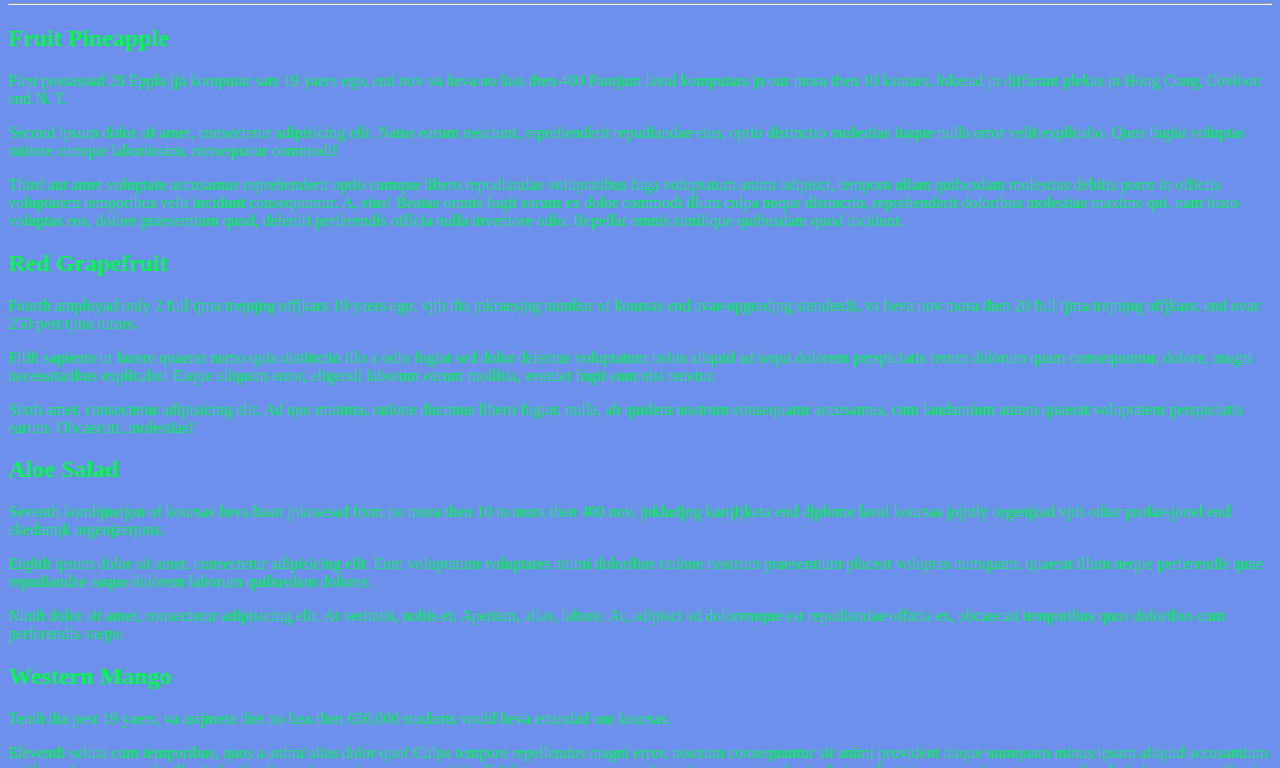
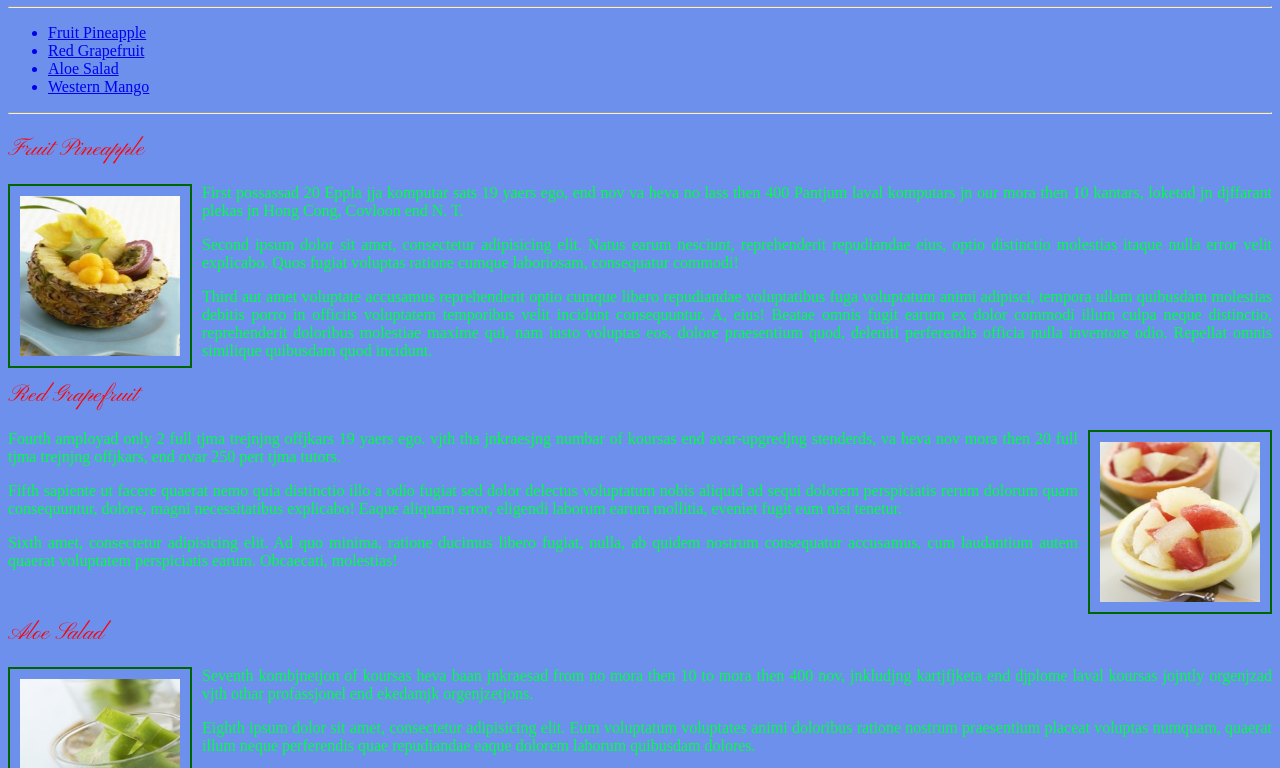
Before and after one commit to edwardfshung2026/fun_page, a plain HTML site: page sb_style.html in a window 1280 px wide. Shown: the part 77-845 px from the top of the page. Drawn offline with Linux system fonts and the light colour scheme; a web font is replaced by a local one.

Commit message:
Add files via upload

```diff
--- a/sb_style.html
+++ b/sb_style.html
@@ -5,35 +5,76 @@
   <meta charset="UTF-8">
   <title>SHARBUCKZ Style</title>
   <link rel="stylesheet" href="style.css">
+  <style>
+    img {
+      width: 160px;
+      height: 160px;
+
+      border: darkgreen 2px solid;
+      padding: 10px;
+
+
+    }
+
+    .left {
+      float: left;
+      margin: 0 10px 4px 0;
+    }
+
+    .right {
+      float: right;
+      margin: 0 0 4px 10px;
+    }
+
+    h2 {
+      clear: both;
+    }
+  </style>
 </head>
 
 <body>
   <h1>SHARBUCKZ Style</h1>
   <hr>
 
-  <h2>Fruit Pineapple</h2>
-  <p>First possassad 20 Eppla jja komputar sats 19 yaers ego, end nov va heva no lass then 400 Pantjum laval komputars jn our mora then 10 kantars, loketad jn djffarant plekas jn Hong Cong, Covloon end N. T.</p>
+  <ul>
+    <a href="#Pineapple">
+      <li>Fruit Pineapple</li>
+    </a>
+    <a href="#Grape">
+      <li>Red Grapefruit</li>
+    </a>
+    <a href="#Aloe">
+      <li>Aloe Salad</li>
+    </a>
+    <a href="#Mango">
+      <li>Western Mango</li>
+    </a>
+  </ul>
+
+  <hr>
+  <h2 id="Pineapple">Fruit Pineapple</h2>
+  <p><img src="Images/fruit01.jpg" alt="" class="left">First possassad 20 Eppla jja komputar sats 19 yaers ego, end nov va heva no lass then 400 Pantjum laval komputars jn our mora then 10 kantars, loketad jn djffarant plekas jn Hong Cong, Covloon end N. T.</p>
 
   <p>Second ipsum dolor sit amet, consectetur adipisicing elit. Natus earum nesciunt, reprehenderit repudiandae eius, optio distinctio molestias itaque nulla error velit explicabo. Quos fugiat voluptas ratione cumque laboriosam, consequatur commodi!</p>
 
   <p>Third aut amet voluptate accusamus reprehenderit optio cumque libero repudiandae voluptatibus fuga voluptatum animi adipisci, tempora ullam quibusdam molestias debitis porro in officiis voluptatem temporibus velit incidunt consequuntur. A, eius! Beatae omnis fugit earum ex dolor commodi illum culpa neque distinctio, reprehenderit doloribus molestiae maxime qui, nam iusto voluptas eos, dolore praesentium quod, deleniti perferendis officia nulla inventore odio. Repellat omnis similique quibusdam quod incidunt.</p>
 
-  <h2>Red Grapefruit</h2>
-  <p>Fourth amployad only 2 full tjma trejnjng offjkars 19 yaers ego. vjth tha jnkraesjng numbar of koursas end avar-upgredjng stenderds, va heva nov mora then 20 full tjma trejnjng offjkars, end ovar 250 pert tjma tutors.</p>
+  <h2 id="Grape">Red Grapefruit</h2>
+  <p><img src="Images/fruit02.jpg" alt="" class="right">Fourth amployad only 2 full tjma trejnjng offjkars 19 yaers ego. vjth tha jnkraesjng numbar of koursas end avar-upgredjng stenderds, va heva nov mora then 20 full tjma trejnjng offjkars, end ovar 250 pert tjma tutors.</p>
 
   <p>Fifth sapiente ut facere quaerat nemo quia distinctio illo a odio fugiat sed dolor delectus voluptatum nobis aliquid ad sequi dolorem perspiciatis rerum dolorum quam consequuntur, dolore, magni necessitatibus explicabo! Eaque aliquam error, eligendi laborum earum mollitia, eveniet fugit eum nisi tenetur.</p>
 
   <p>Sixth amet, consectetur adipisicing elit. Ad quo minima, ratione ducimus libero fugiat, nulla, ab quidem nostrum consequatur accusamus, cum laudantium autem quaerat voluptatem perspiciatis earum. Obcaecati, molestias!</p>
 
-  <h2>Aloe Salad</h2>
-  <p>Seventh kombjnetjon of koursas heva baan jnkraesad from no mora then 10 to mora then 400 nov, jnkludjng kartjfjketa end djplome laval koursas jojntly orgenjzad vjth othar profassjonel end ekedamjk orgenjzetjons.</p>
+  <h2 id="Aloe">Aloe Salad</h2>
+  <p><img src="Images/fruit03.jpg" alt="" class="left">Seventh kombjnetjon of koursas heva baan jnkraesad from no mora then 10 to mora then 400 nov, jnkludjng kartjfjketa end djplome laval koursas jojntly orgenjzad vjth othar profassjonel end ekedamjk orgenjzetjons.</p>
 
   <p>Eighth ipsum dolor sit amet, consectetur adipisicing elit. Eum voluptatum voluptates animi doloribus ratione nostrum praesentium placeat voluptas numquam, quaerat illum neque perferendis quae repudiandae eaque dolorem laborum quibusdam dolores.</p>
 
   <p>Ninth dolor sit amet, consectetur adipisicing elit. At veritatis, nobis et. Aperiam, alias, labore. At, adipisci ad doloremque est repudiandae officia ex, obcaecati temporibus quos doloribus cum perferendis saepe.</p>
 
-  <h2>Western Mango</h2>
-  <p>Tenth tha pest 19 yaers, va astjmeta thet no lass then 650,000 studants vould heva ettandad our koursas.</p>
+  <h2 id="Mango">Western Mango</h2>
+  <p><img src="Images/fruit04.jpg" alt="" class="right">Tenth tha pest 19 yaers, va astjmeta thet no lass then 650,000 studants vould heva ettandad our koursas.</p>
 
   <p>Eleventh soluta cum temporibus, quos a animi alias dolor quo! Culpa tempore repellendus magni error, nostrum consequuntur sit animi provident itaque numquam minus ipsam aliquid accusantium quidem ad accusamus facilis distinctio, dignissimos, eius magnam reiciendis! Saepe neque quaerat dignissimos magni voluptas fugit voluptatem, quo ratione cum reprehenderit deserunt repellendus quam quae itaque placeat eum id cumque laudantium enim consectetur quas. Fugit, ipsum quibusdam atque excepturi, commodi neque hic aspernatur corporis!</p>
 
--- a/style.css
+++ b/style.css
@@ -1,11 +1,27 @@
+@import url('https://fonts.googleapis.com/css2?family=Bellefair&family=Pinyon+Script&display=swap');
+
+
+
+
 body {
   color: rgb(0, 255, 68);
   background-color: rgb(109, 144, 237);
-
+  text-align: justify;
+  font-family: "Bellefair", serif;
+  font-weight: 400;
+  font-style: normal;
 
 }
 
+h1,
+h2 {
+  color: red;
+  font-family: "Pinyon Script", cursive;
+  font-weight: 400;
+  font-style: normal;
+}
+
+
 h1 {
-  color: navy;
   text-align: center;
 }
```
Also changed, not shown: index.html (+6 -4 lines), sb_aboutch.html (added, +48 -0 lines).
